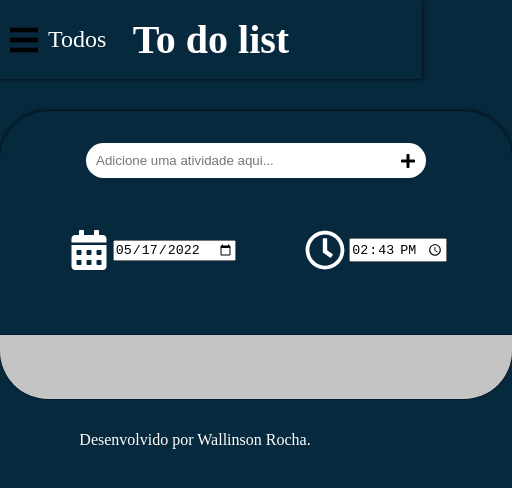
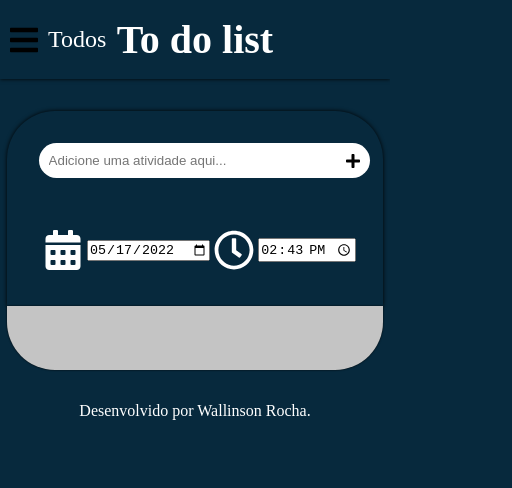
Before and after one commit to wallinsonrocha/todo-list-react, a React (Create React App) app: page / in a window 390 px wide. Shown: the top 488 px of the page, 512 px wide, since content can reach past the window. Built offline with nearby package versions, Linux system fonts and the light colour scheme.

Commit message:
Atualização 3 - Adaptação para mobile - tamanho

```diff
--- a/src/components/AreaToDo/style.js
+++ b/src/components/AreaToDo/style.js
@@ -1,22 +1,23 @@
 import styled from 'styled-components';
 
 export const Area = styled.div`
-    width: 100%;
-    height: 100%;
-
     margin-top: 2em
 `
 
 export const AreaAdd = styled.div`
     box-shadow: 0 0 4px #000;
 
-    height: 10em;
     width: 28em;
 
     border-radius: 3em 3em 0 0;
     padding: 2em;
 
     margin: 0 auto;
+
+    //Mobile
+    @media only screen and (max-width:768px) {
+        width: 80%;
+    }
 `
 
 export const TitleAdd = styled.div`
@@ -29,6 +30,11 @@ export const TitleAdd = styled.div`
 
     background-color: #fff;
     border-radius: 5em;
+
+    //Mobile
+    @media only screen and (max-width:768px) {
+        width: 100%;
+    }
 `
 
 export const Input = styled.input`
--- a/src/components/Header/style.js
+++ b/src/components/Header/style.js
@@ -6,8 +6,6 @@ export const Container = styled.div`
 
     align-items: center;
     box-shadow: 0 0 4px #000;
-
-    width: 100%;
 `
 
 export const Icon = styled.div`
--- a/src/components/List/style.js
+++ b/src/components/List/style.js
@@ -13,4 +13,9 @@ export const AreaList = styled.ul`
 
     background-color: #C4C4C4;
     list-style: none;
+
+    //Mobile
+    @media only screen and (max-width:768px) {
+        width: 80%;
+    }
 `
```
